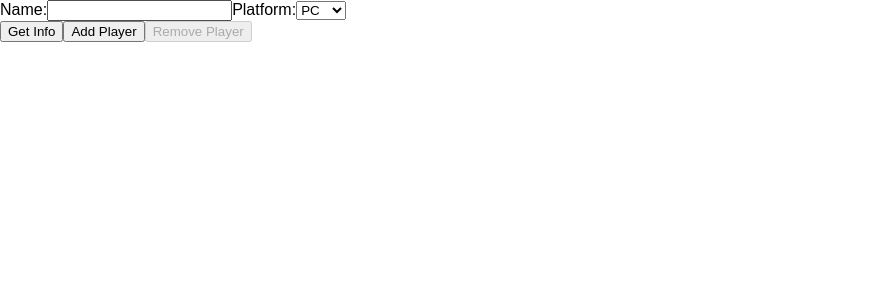
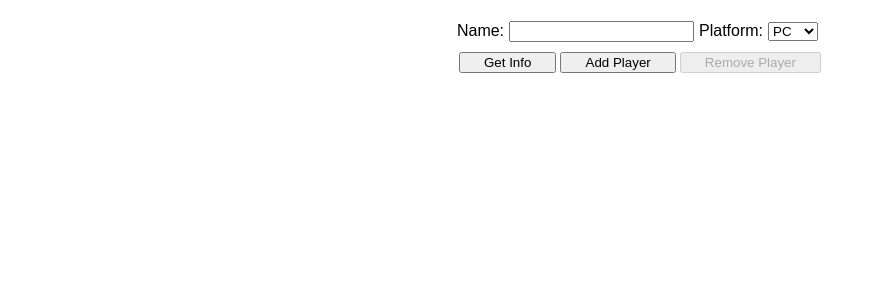
Before and after one commit to iAlbertTran/fortnite-info, a React (Create React App) app: page / in a window 1280 px wide. Shown: the top 300 px of the page, without its empty margins (0-884 px from the left). Built offline with nearby package versions, Linux system fonts and the light colour scheme.

Commit message:
more styling changes

```diff
--- a/src/index.css
+++ b/src/index.css
@@ -14,31 +14,57 @@ body {
 	grid-template-columns: 150px;
 	margin: 1vh 0;
 	font-size: 16px;
+	margin: 1vw;
 }
 
-.userID, .userPlatform{
-	grid-column: 1 / 2;
-	width: 150px;
-	background-color: #89bdd3;
+#playerForm{
+	margin: 1vw;
+	display: grid;
+
+	justify-content: center;
+}
+
+#playerForm label{
+	grid-row: 1 / 2;
+	grid-column: 1 / 4;
+
+	max-height: 100px;
+	overflow-y: scroll;
+}
+
+#playerForm input, #playerForm button{
+	margin: 2px;
+}
+
+#playerForm .userForm{
+	margin: 1vh 0;
+
+	grid-column: 1 / 4;
+}
+
+#playerForm .userForm input, #playerForm .userForm select{
+	margin: 0 5px;
 }
 
 .userID{
-	grid-row: 1 / 4;
-	height: 100%;
+	grid-row: 1 / 2;
+	height: auto;
 	display: flex;
 	flex-direction: column;
 	align-items: center;
 	justify-content: center;
 	text-align: center;
-}
 
-.userPlatform{
-	grid-row: 2 / 3;
+	width: 150px;
+	background-color: #89bdd3;
+	padding: 5px;
+	border-bottom: white 1px solid;
 }
 
 .total-lifetime-stats{
-	grid-row: 1 / 3;
-
+	grid-row: 2 / 3;
+	grid-column: 1 / 16;
+	overflow-x: scroll;
 }
 
 .lifetime-title{
@@ -63,6 +89,7 @@ body {
 	grid-row: 2 / 3;
 	background-color: #e3e3e3;
 	width: auto;
+	min-width: 100px;
 	padding: 1vh 0;
 	border: white 1px solid;
 	text-align: center;
@@ -75,7 +102,8 @@ body {
 
 .game-mode{
 	display: grid;
-	grid-column: 2 / 3;
+	grid-row: 3 / 4;
+	grid-column: 1 / 16;
 	overflow-x: scroll;
 }
 
@@ -112,7 +140,7 @@ body {
 }
 
 .game-mode .subcategory-titles-overall .mode{
-	width: 90px;
+	width: auto;
 	padding-left: 1vw;
 	border-left: #e3e3e3 1px solid;
 }
@@ -131,10 +159,11 @@ body {
 
 .game-mode .category .category-title{
 	grid-column: 1 / 2;
-	width: 90px;
+	width: auto;
 	padding: 1vh 0;
 	border: white 1px solid;
-
+	border-left: #c9c9c9 1px solid;
+	padding-left: 1vw;
 }
 
 
@@ -187,7 +216,7 @@ body {
 }
 
 .game-mode .subcategory-titles-season .mode{
-	width: 90px;
+	width: auto;
 	padding-left: 1vw;
 	border-left: #e3e3e3 1px solid;
 }
@@ -204,7 +233,6 @@ body {
 .game-mode .season-solos{
 	grid-row: 8 / 9;
 	background-color: #c9c9c9;
-	border-left: #c9c9c9 1px solid;
 }
 
 .game-mode .season-duos{
```
